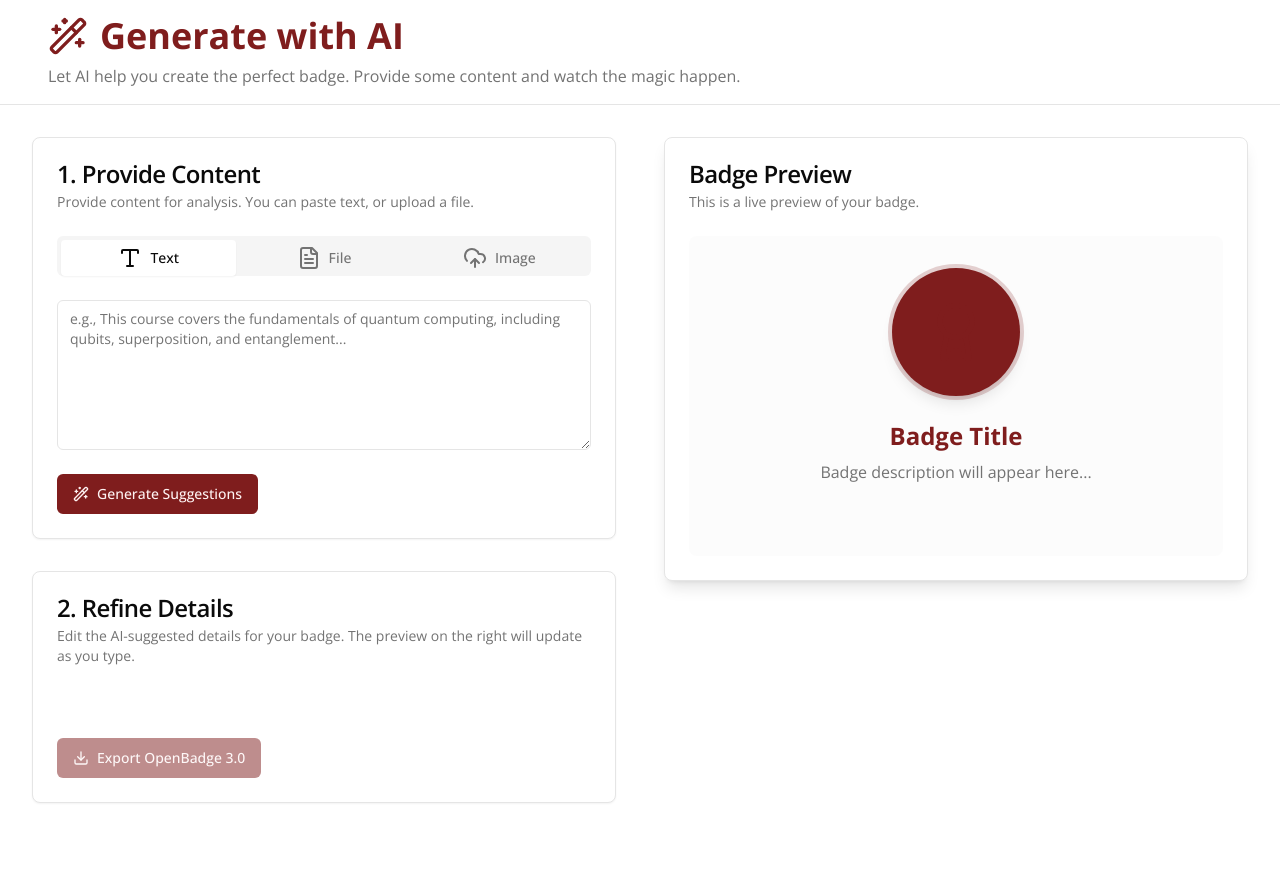
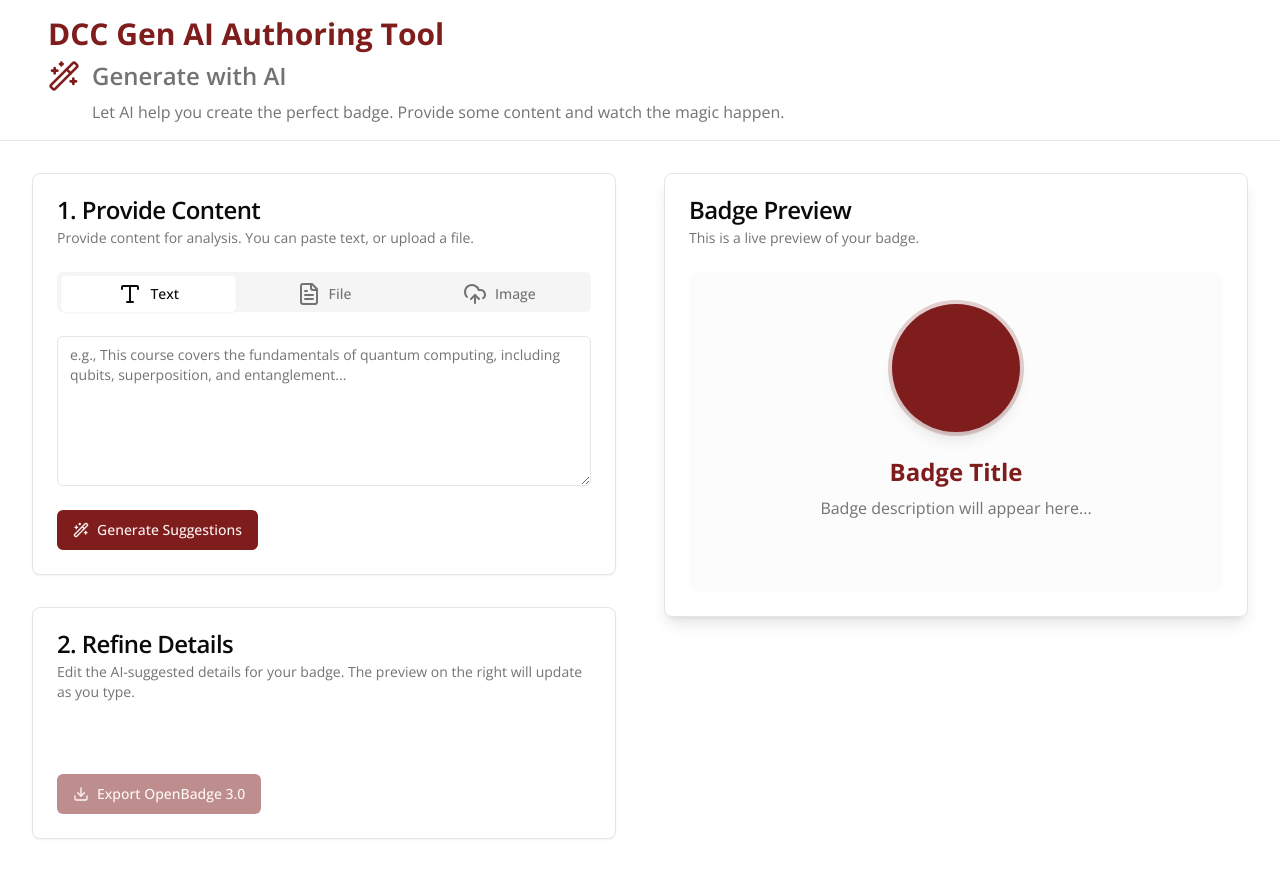
Before and after one commit to oneorigin-2-0/dcc-credential-co-writer, a Next.js app in the folder frontend/: page /genai in a window 1280 px wide. Before the commit the page ends 835 px from the top, so only its background shows below. Built offline with nearby package versions, Linux system fonts and the light colour scheme; what @genkit-ai/googleai, genkit would draw is missing.

Commit message:
Make the following changes:
,

Find this element:

  <header class="p-4

```diff
--- a/frontend/src/app/genai/page.tsx
+++ b/frontend/src/app/genai/page.tsx
@@ -189,7 +189,7 @@ export default function GenAIPage() {
   return (
     <div className="flex flex-col min-h-screen bg-background">
       <Header
-        title="Generate with AI"
+        subtitle="Generate with AI"
         description="Let AI help you create the perfect badge. Provide some content and watch the magic happen."
         icon={WandSparkles}
       />
--- a/frontend/src/app/manual/page.tsx
+++ b/frontend/src/app/manual/page.tsx
@@ -5,7 +5,7 @@ export default function ManualPage() {
   return (
     <div className="flex flex-col min-h-screen bg-background">
       <Header
-        title="Create Badge Manually"
+        subtitle="Create Badge Manually"
         description="Fill in the details below to create your new badge."
         icon={Pencil}
       />
--- a/frontend/src/app/page.tsx
+++ b/frontend/src/app/page.tsx
@@ -7,7 +7,7 @@ import { Header } from '@/components/shared/header';
 export default function LandingPage() {
   return (
     <div className="flex flex-col min-h-screen bg-background">
-      <Header title="DCC Gen AI Authoring Tool" titleClassName="text-3xl" />
+      <Header subtitle="Welcome" />
       <main className="flex-1 container mx-auto p-4 md:p-8 flex items-center justify-center">
         <div className="w-full max-w-4xl text-center">
           <div>
@@ -18,7 +18,7 @@ export default function LandingPage() {
           </div>
           <div>
             <div className="grid md:grid-cols-2 gap-8 mt-8">
-              <div className="flex flex-col items-center p-6 border rounded-lg hover:shadow-md transition-shadow">
+              <Card className="flex flex-col items-center p-6 border rounded-lg hover:shadow-md transition-shadow">
                 <WandSparkles className="w-12 h-12 text-accent mb-4" />
                 <h3 className="text-xl font-semibold mb-2 text-primary">
                   Generate with AI
@@ -32,8 +32,8 @@ export default function LandingPage() {
                     Generate with AI <WandSparkles className="ml-2" />
                   </Link>
                 </Button>
-              </div>
-              <div className="flex flex-col items-center p-6 border rounded-lg hover:shadow-md transition-shadow">
+              </Card>
+              <Card className="flex flex-col items-center p-6 border rounded-lg hover:shadow-md transition-shadow">
                 <Pencil className="w-12 h-12 text-accent mb-4" />
                 <h3 className="text-xl font-semibold mb-2 text-primary">
                   Create Manually
@@ -45,7 +45,7 @@ export default function LandingPage() {
                 <Button asChild>
                   <Link href="/manual">Create Manually</Link>
                 </Button>
-              </div>
+              </Card>
             </div>
           </div>
         </div>
--- a/frontend/src/components/shared/header.tsx
+++ b/frontend/src/components/shared/header.tsx
@@ -1,25 +1,30 @@
 import { cn } from "@/lib/utils";
 import type { LucideIcon } from "lucide-react";
-import type { ReactNode } from "react";
+import Link from 'next/link';
 
 interface HeaderProps {
-    title: string;
+    subtitle: string;
     description?: string;
     icon?: LucideIcon;
     iconClassName?: string;
-    titleClassName?: string;
+    subtitleClassName?: string;
 }
 
-export function Header({ title, description, icon: Icon, iconClassName, titleClassName }: HeaderProps) {
+export function Header({ subtitle, description, icon: Icon, iconClassName, subtitleClassName }: HeaderProps) {
     return (
         <header className="p-4 border-b bg-card">
             <div className="container mx-auto">
-                <h1 className={cn("text-4xl font-bold font-headline text-primary flex items-center gap-3", titleClassName)}>
-                    {Icon && <Icon className={cn("w-10 h-10 text-accent", iconClassName)} />}
-                    {title}
+                <h1 className="text-3xl font-bold font-headline text-primary">
+                    <Link href="/">DCC Gen AI Authoring Tool</Link>
                 </h1>
+                <div className="flex items-center gap-3 mt-2">
+                    {Icon && <Icon className={cn("w-8 h-8 text-accent", iconClassName)} />}
+                    <h2 className={cn("text-2xl font-semibold text-muted-foreground", subtitleClassName)}>
+                        {subtitle}
+                    </h2>
+                </div>
                 {description && (
-                    <p className="text-muted-foreground mt-2">
+                    <p className="text-muted-foreground mt-2 ml-11">
                         {description}
                     </p>
                 )}
```
